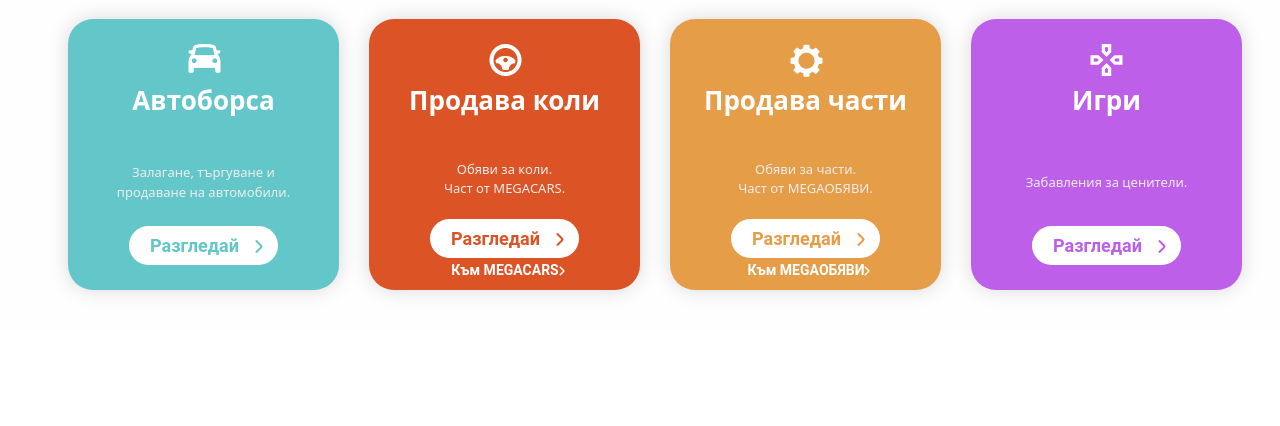
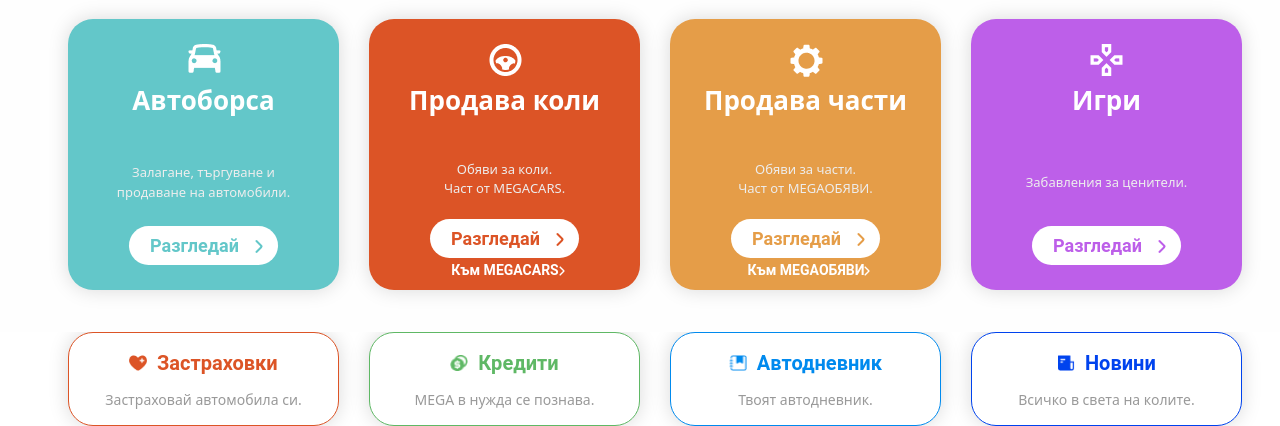
Before and after one commit to Marina-yoya/Mega-Parts-Landing-Page, a PHP site: page / in a window 1280 px wide; the page is wider, and only the part inside the window is pictured. Shown: the part 1531-1957 px from the top of that part. Before the commit the page ends 1826 px from the top of that part, so only its background shows below. Run offline with PHP 8.4, Linux system fonts and the light colour scheme.

Commit message:
service section

```diff
--- a/index.html
+++ b/index.html
@@ -309,6 +309,43 @@
 
     </div>
 
+    <div class="service">
+
+        <div class="card-serv">
+            <div class="card-title">
+                <img src="./assets/Vector (25).png" class="" alt="">
+                <p class="card-text">Застраховки</p>
+            </div>
+            <span class="card-description">Застраховай автомобила си.</span>
+        </div>
+
+        <div class="card-serv loans">
+            <div class="card-title">
+                <img src="./assets/Vector (26).png" class="" alt="">
+                <p class="card-text credit">Кредити</p>
+            </div>
+            <span class="card-description">MEGA в нужда се познава.</span>
+        </div>
+
+        <div class="card-serv diary">
+            <div class="card-title">
+                <img src="./assets/Vector (27).png" class="" alt="">
+                <p class="card-text diaries">Автодневник</p>
+            </div>
+            <span class="card-description">Твоят автодневник.</span>
+        </div>
+
+        <div class="card-serv news">
+            <div class="card-title">
+                <img src="./assets/Vector (28).png" class="" alt="">
+                <p class="card-text auto-news">Новини</p>
+            </div>
+            <span class="card-description">Всичко в света на колите.</span>
+        </div>
+
+    </div>
+
+
 
 </body>
 
--- a/styles.css
+++ b/styles.css
@@ -620,3 +620,80 @@ body {
     font-weight: 700;
     word-wrap: break-word
 }
+
+.service {
+    display: flex;
+    flex-direction: row;
+    justify-content: center;
+}
+
+
+.card-serv {
+    width: 271px;
+    height: 100%;
+    padding: 15px;
+    margin-left: 30px;
+    background: white;
+    box-shadow: 0px 0px 20px rgba(0, 0, 0, 0.15);
+    border-radius: 25px;
+    border: 1px #DC5426 solid;
+    flex-direction: column;
+    justify-content: flex-start;
+    align-items: center;
+    gap: 3px;
+    display: inline-flex;
+}
+
+.loans{
+    border: 1px #5FB865 solid;
+}
+
+.card-title {
+    justify-content: center;
+    align-items: center;
+    gap: 10px;
+    display: inline-flex;
+}
+
+.card-title img {
+    width: 17.78px;
+    height: 16px;
+}
+
+.card-text {
+    color: #DC5426;
+    font-size: 20px;
+    font-family: Roboto;
+    font-weight: 700;
+    word-wrap: break-word;
+}
+
+.credit {
+    color: #5FB865
+}
+
+.diary {
+    border: 1px #008AEE solid;
+}
+
+.diaries {
+    color: #008AEE;
+}
+
+.news {
+    border: 1px #0043EE solid;
+}
+
+.auto-news {
+    color: #0043EE
+}
+
+.card-description {
+    align-self: stretch;
+    text-align: center;
+    color: #999999;
+    font-size: 14px;
+    font-family: Exo 2;
+    font-weight: 500;
+    word-wrap: break-word;
+}
```
Also changed, not shown: assets/Vector (25).png (added), assets/Vector (26).png (added), assets/Vector (27).png (added), assets/Vector (28).png (added).
